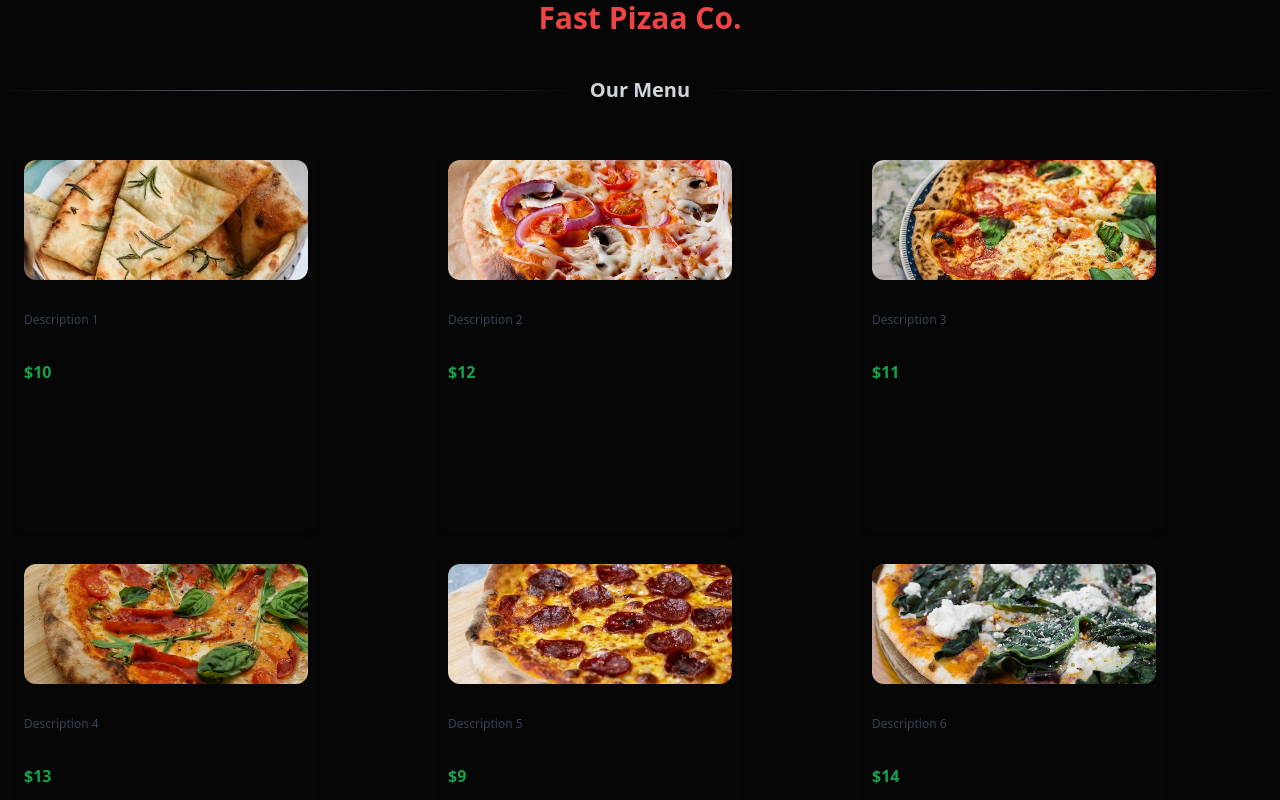
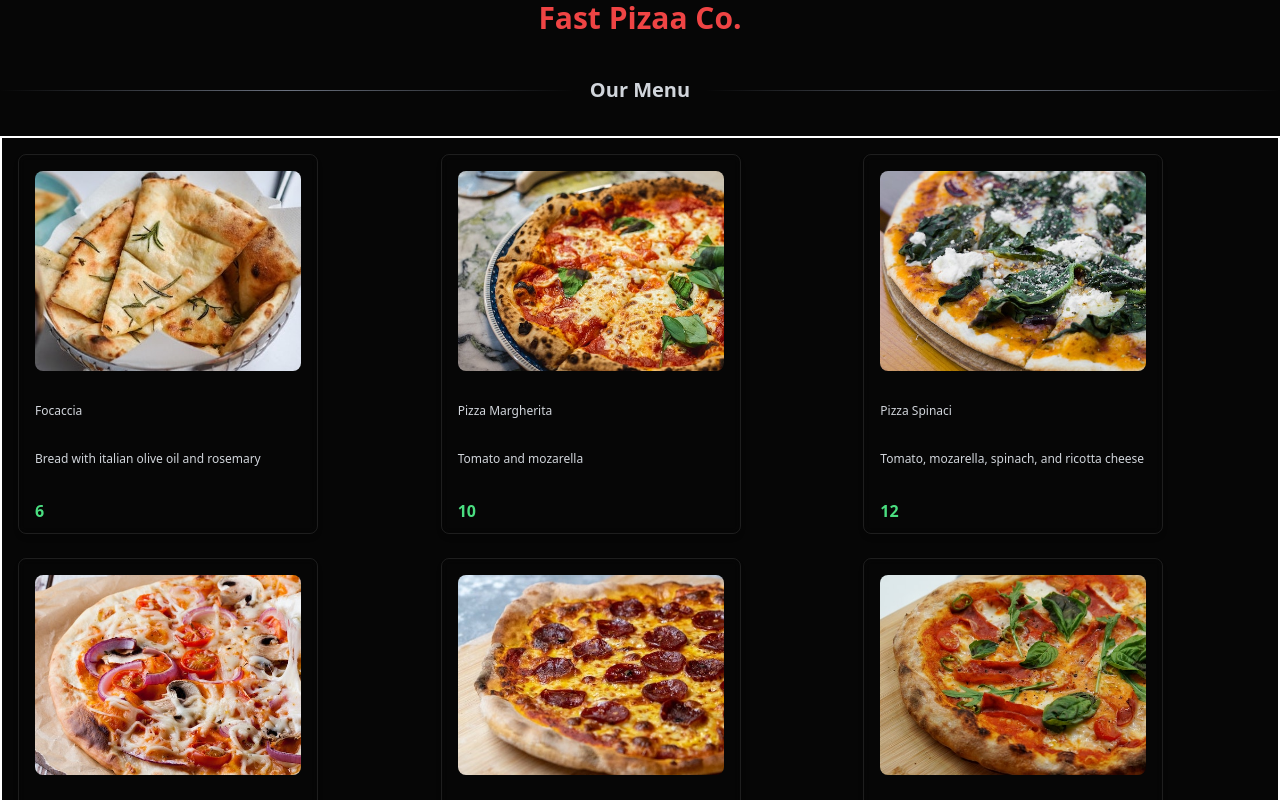
Before and after one commit to qhoncheh/-pizza-landing-react-, a React (Vite) app: page / in a window 1280 px wide. Shown: the top 800 px of the page. Built offline with nearby package versions, Linux system fonts and the light colour scheme.

Commit message:
refactor

```diff
--- a/package.json
+++ b/package.json
@@ -12,7 +12,8 @@
     "@tanstack/react-query": "^5.85.5",
     "axios": "^1.11.0",
     "react": "^19.1.1",
-    "react-dom": "^19.1.1"
+    "react-dom": "^19.1.1",
+    "react-toastify": "^11.0.5"
   },
   "devDependencies": {
     "@eslint/js": "^9.33.0",
--- a/src/components/Footer/Footer.tsx
+++ b/src/components/Footer/Footer.tsx
@@ -2,12 +2,15 @@ const Footer = () => {
   const hour = new Date().getHours();
   const openHour = 12;
   const closeHour = 22;
-
-  if (hour >= openHour && closeHour) alert("we are currently open")
+  const isOpen = hour >= openHour && hour < closeHour;
 
   return (
-    <div className="text-center mb-4 font-bold">{new Date().toLocaleString()}  We're currently open !</div>
-  )
-}
+    <>
+      <div className="text-center mb-4 font-bold">
+        {new Date().toLocaleString()} {isOpen ? "We're currently open!" : "We're currently closed!"}
+      </div>
+    </>
+  );
+};
 
 export default Footer;
--- a/src/components/Menu/Menu.tsx
+++ b/src/components/Menu/Menu.tsx
@@ -1,20 +1,23 @@
 import SectionTitle from "../custom/section-title"
+import { pizzaData } from "./data"
 import Pizza from "./Pizza"
 
 const Menu = () => {
     return (
         <div>
             <SectionTitle className="text-slate-400" text="Our Menu" />
-            <div className="grid grid-cols-3 gap-6 p-4">
-                <Pizza pic="/pizzas/focaccia.jpg" name="Pizza 1" desc="Description 1" price="$10" />
-                <Pizza pic="/pizzas/funghi.jpg" name="Pizza 2" desc="Description 2" price="$12" />
-                <Pizza pic="/pizzas/margherita.jpg" name="Pizza 3" desc="Description 3" price="$11" />
-                <Pizza pic="/pizzas/prosciutto.jpg" name="Pizza 4" desc="Description 4" price="$13" />
-                <Pizza pic="/pizzas/salamino.jpg" name="Pizza 5" desc="Description 5" price="$9" />
-                <Pizza pic="/pizzas/spinaci.jpg" name="Pizza 6" desc="Description 6" price="$14" />
+            <div className="grid grid-cols-3 gap-6 border-2 border-white p-4">
+                {pizzaData.map((pizza, index) => (
+                    <Pizza
+                        key={index}
+                        pic={pizza.pic}
+                        name={pizza.name}
+                        desc={pizza.desc}
+                        price={pizza.price}
+                    />
+                ))}
             </div>
         </div>
-
   )
 }
 
--- a/src/components/Menu/Pizza.tsx
+++ b/src/components/Menu/Pizza.tsx
@@ -1,12 +1,15 @@
 import type { PizzaProp } from "../../types"
 
-const Pizza = (props: PizzaProp) => {
+const Pizza = ({ pic, name, desc, price }: PizzaProp) => {
     return (
-        <div className="flex flex-col gap-8  w-[300px] h-[380px] p-2  shadow-md rounded-lg">
-            <img className="rounded-xl w-full h-[120px] object-cover" src={props.pic} alt={props.name} />
-            <p className="text-xs text-gray-700">{props.desc}</p>
-            <p className="text-green-600 font-bold">{props.price}</p>
+        <div className="flex flex-col gap-8 w-[300px] h-[380px] p-4 shadow-md rounded-lg
+            backdrop-filter backdrop-blur-sm border border-white/10 text-white">
+            <img className="rounded-lg w-full h-[200px] text-gray-300 object-cover" src={pic} alt={name} />
+            <p className="text-xs text-gray-300">{name}</p>
+            <p className="text-xs text-gray-300">{desc}</p>
+            <p className="text-green-400 font-bold">{price}</p>
         </div>
+
     );
 };
 
--- a/src/components/Menu/data.tsx
+++ b/src/components/Menu/data.tsx
@@ -3,44 +3,39 @@ import type { pizzaDataTypes } from "../../types";
 export const pizzaData: pizzaDataTypes[] = [
     {
         name: "Focaccia",
-        ingredients: "Bread with italian olive oil and rosemary",
+        desc: "Bread with italian olive oil and rosemary",
         price: 6,
-        photoName: "pizzas/focaccia.jpg",
-        soldOut: false,
+        pic: "pizzas/focaccia.jpg",
     },
     {
         name: "Pizza Margherita",
-        ingredients: "Tomato and mozarella",
+        desc: "Tomato and mozarella",
         price: 10,
-        photoName: "pizzas/margherita.jpg",
-        soldOut: false,
+        pic: "pizzas/margherita.jpg",
     },
     {
         name: "Pizza Spinaci",
-        ingredients: "Tomato, mozarella, spinach, and ricotta cheese",
+        desc: "Tomato, mozarella, spinach, and ricotta cheese",
         price: 12,
-        photoName: "pizzas/spinaci.jpg",
-        soldOut: false,
+        pic: "pizzas/spinaci.jpg",
     },
     {
         name: "Pizza Funghi",
-        ingredients: "Tomato, mozarella, mushrooms, and onion",
+        desc: "Tomato, mozarella, mushrooms, and onion",
         price: 12,
-        photoName: "pizzas/funghi.jpg",
-        soldOut: false,
+        pic: "pizzas/funghi.jpg",
     },
     {
         name: "Pizza Salamino",
-        ingredients: "Tomato, mozarella, and pepperoni",
+        desc: "Tomato, mozarella, and pepperoni",
         price: 15,
-        photoName: "pizzas/salamino.jpg",
-        soldOut: true,
+        pic: "pizzas/salamino.jpg",
+
     },
     {
         name: "Pizza Prosciutto",
-        ingredients: "Tomato, mozarella, ham, aragula, and burrata cheese",
+        desc: "Tomato, mozarella, ham, aragula, and burrata cheese",
         price: 18,
-        photoName: "pizzas/prosciutto.jpg",
-        soldOut: false,
+        pic: "pizzas/prosciutto.jpg",
     },
 ];
--- a/src/types.ts
+++ b/src/types.ts
@@ -1,22 +1,20 @@
-export type pizzaDataTypes =  {
+export type pizzaDataTypes = {
+  pic: string;
   name: string;
-  ingredients: string;
+  desc: string;
   price: number;
-  photoName: string;
-  soldOut: boolean;
-}
+};
 
 export type SectionTitleProps = {
   text: string;
   textColor?: string;
   borderColor?: string;
   className?: string;
-}
+};
 
 export type PizzaProp = {
   pic: string;
   name: string;
   desc: string;
   price: number;
-  className: ""
 };
```
Also changed, not shown: 1 other file (tests, documents, lock files or other folders).
